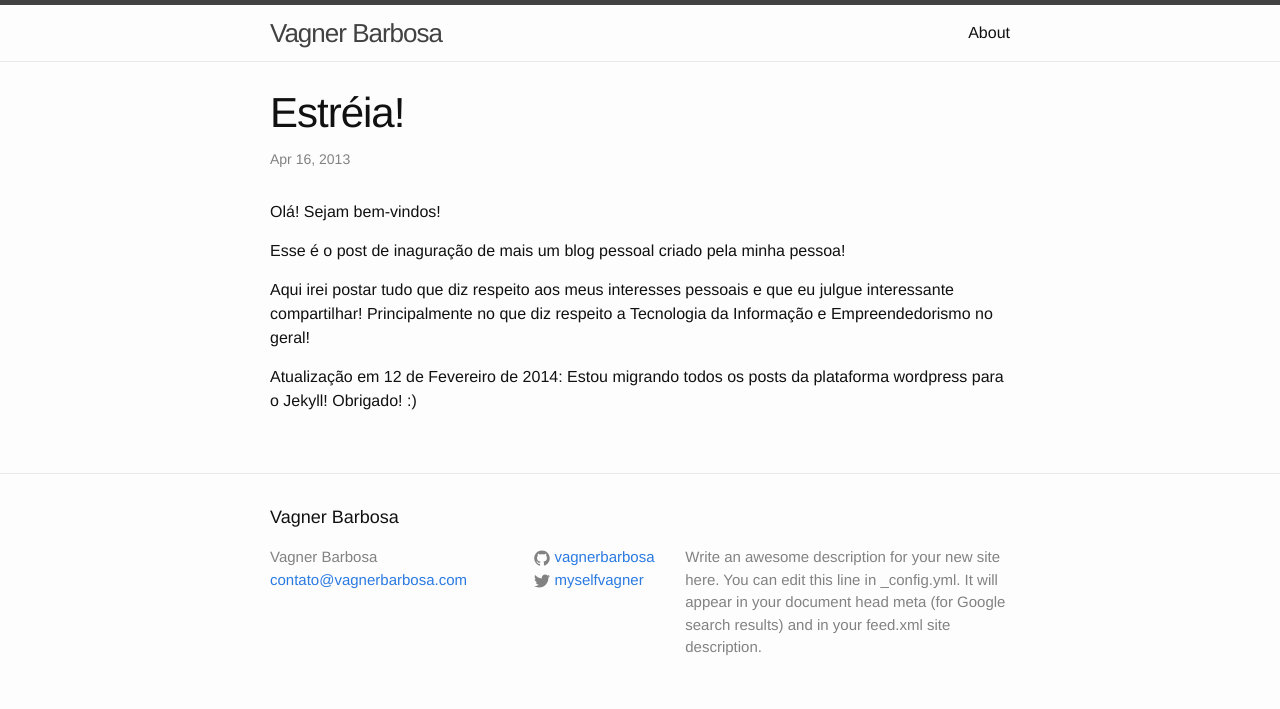
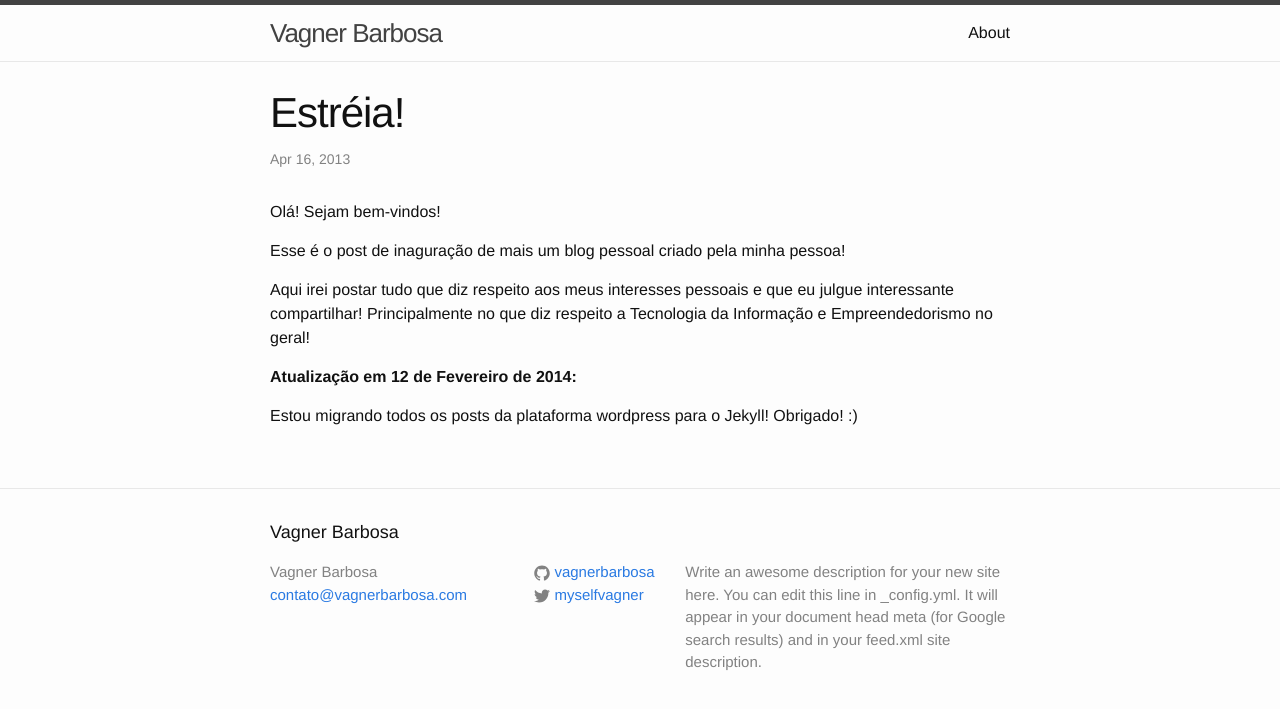
Before and after one commit to vagnerbarbosa/vagnerbarbosa.github.io, a Jekyll site: the page built from _posts/2013-04-16-estreia.markdown, in a window 1280 px wide. Shown: the top 709 px of the page. Built offline with Jekyll 4.4.1, drawn with Linux system fonts in a browser that asks for light colours.

Commit message:
migration.00 Signed-off-by: Vagner Barbosa <contato@vagnerbarbosa.com>

```diff
--- a/_posts/2013-04-16-estreia.markdown
+++ b/_posts/2013-04-16-estreia.markdown
@@ -10,5 +10,6 @@ Esse é o post de inaguração de mais um blog pessoal criado pela minha pessoa!
 
 Aqui irei postar tudo que diz respeito aos meus interesses pessoais e que eu julgue interessante compartilhar! Principalmente no que diz respeito a Tecnologia da Informação e Empreendedorismo no geral!
 
-Atualização em 12 de Fevereiro de 2014:
+**Atualização em 12 de Fevereiro de 2014:**
+
 Estou migrando todos os posts da plataforma wordpress para o Jekyll! Obrigado! :)
```
